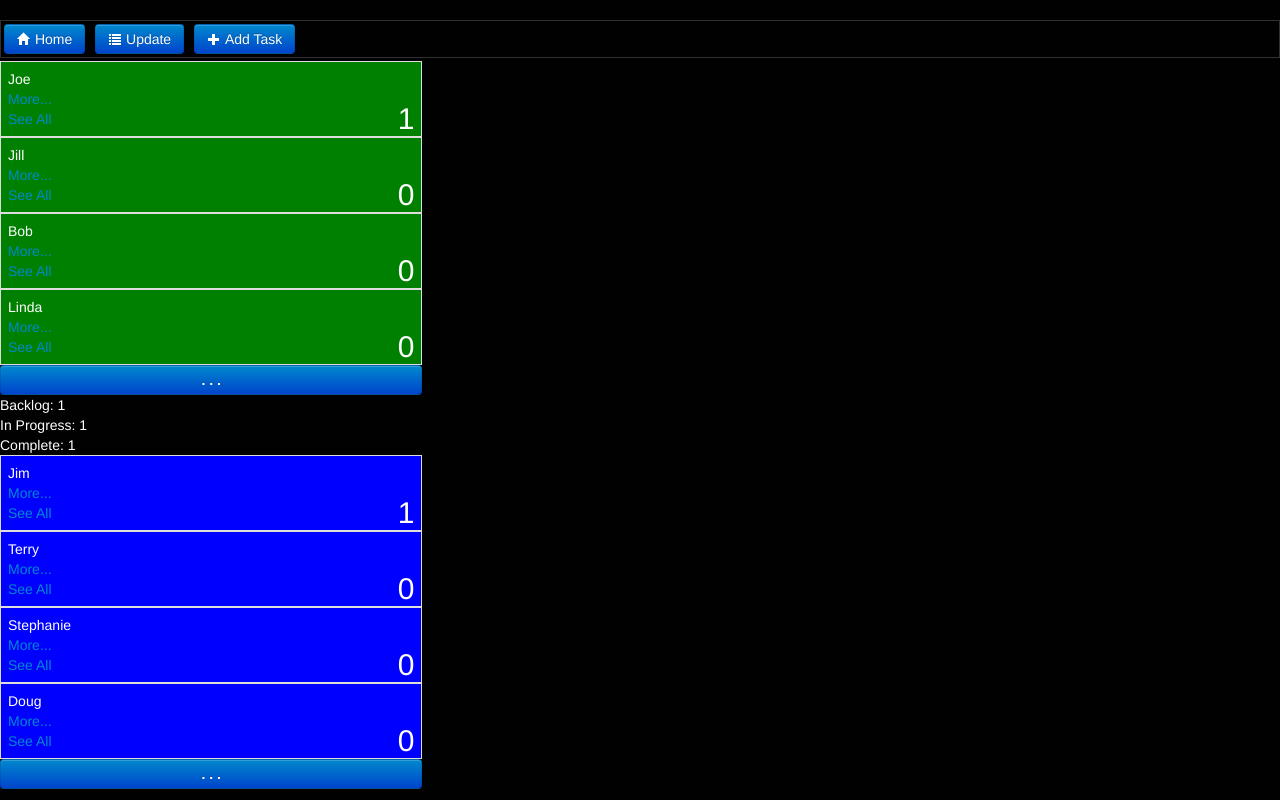
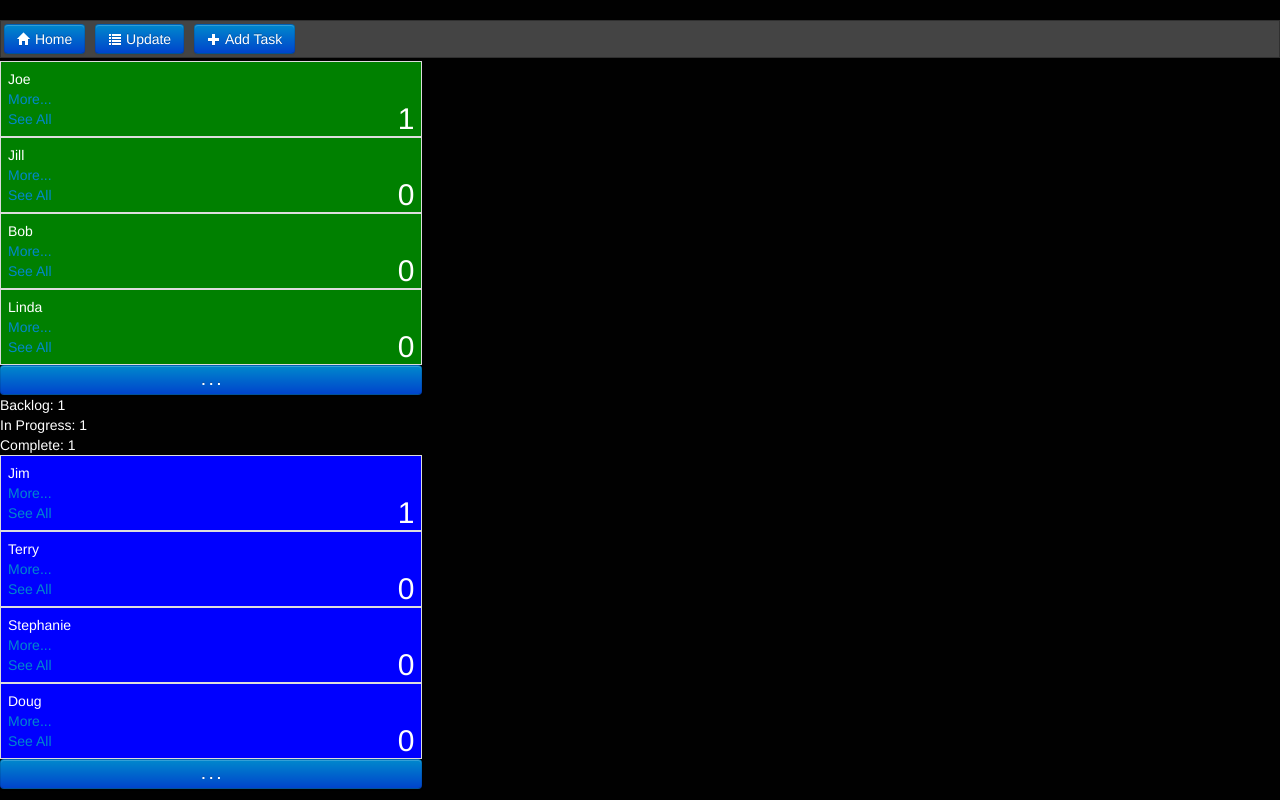
Before and after one commit to emosher/kbtask, a website: page app/index.html in a window 1280 px wide. Drawn offline with Linux system fonts and the light colour scheme.

Commit message:
Css syntax error fix.

```diff
--- a/app/css/taskApp.css
+++ b/app/css/taskApp.css
@@ -6,7 +6,7 @@ body {
 
 #toolbar {
     height: 36px;
-    background-color #444444;
+    background-color: #444444;
     border-width: 1px;
     border-style: solid;
     border-color: #303030;
```
